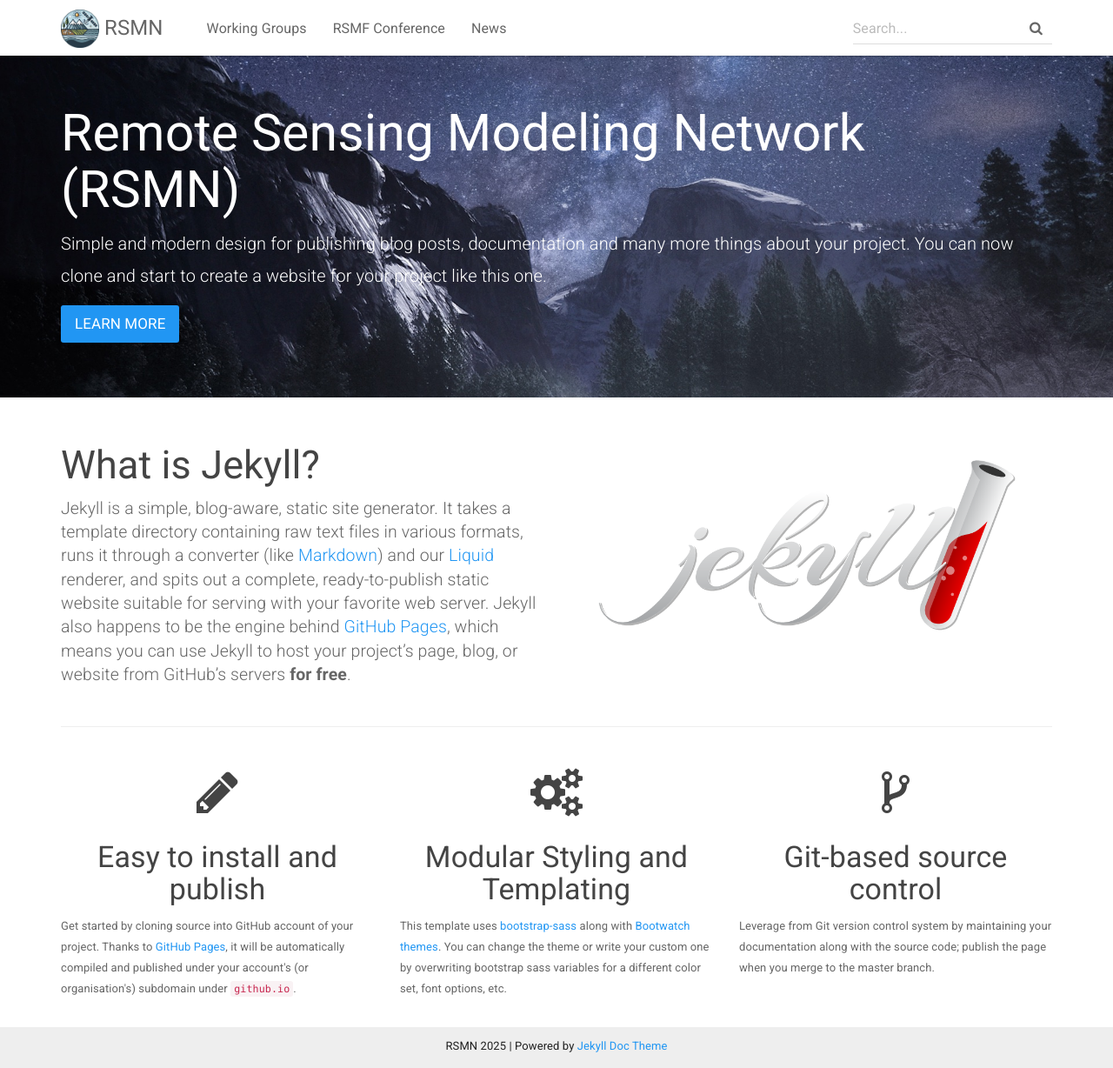
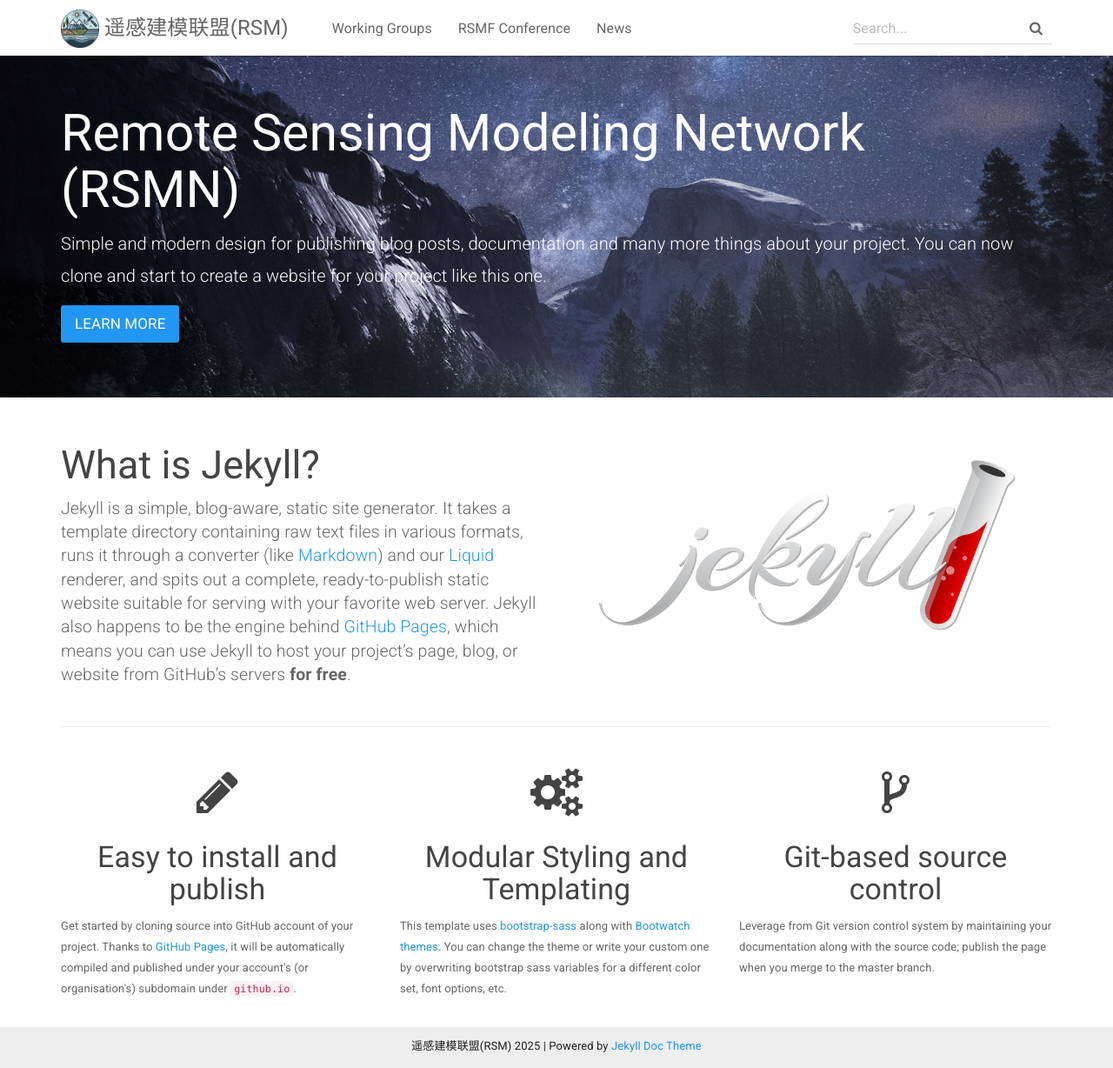
Before and after one commit to rsmodeling/rsmodeling.github.io, a Jekyll site: the page built from index.html, in a window 1280 px wide and 1228 px high. Shown: the whole window at 87% size. Built offline with Jekyll 4.4.1, drawn with Linux system fonts in a browser that asks for light colours.

Commit message:
Update _config.yml

```diff
--- a/_config.yml
+++ b/_config.yml
@@ -1,5 +1,5 @@
 # Site settings
-title: RSMN
+title: 遥感建模联盟(RSM)
 email: rsmodeling@126.com
 description: >
  An international network for advancing remote sensing modeling research.
```
